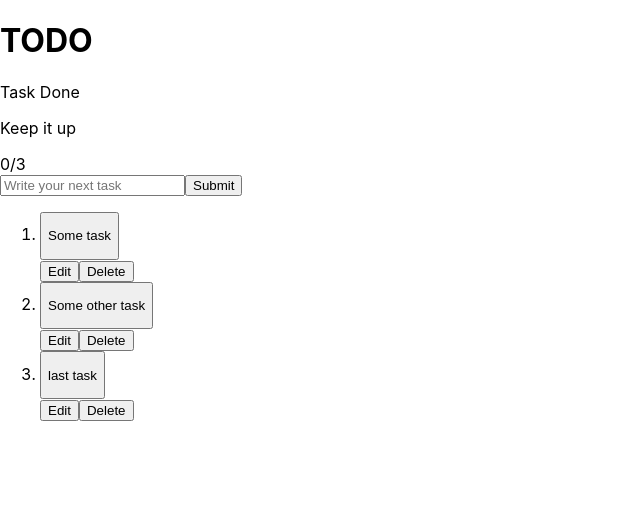
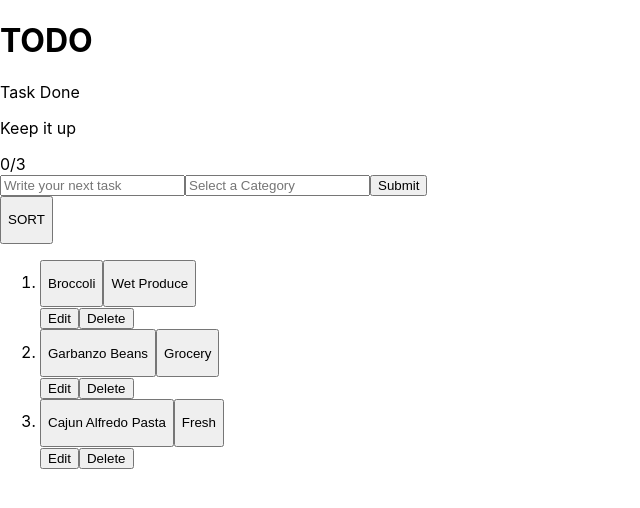
Before and after one commit to sumawav/grocery-list, a React (Create React App) app: page / in a window 1280 px wide. Shown: the top 508 px of the page, without its empty margins (0-640 px from the left). Built offline with nearby package versions, Linux system fonts and the light colour scheme.

Commit message:
adds category and sorting

```diff
--- a/src/App.js
+++ b/src/App.js
@@ -11,22 +11,22 @@ import TODOList from "./TODOList";
 function App() {
 	const [todos, setTodos] = React.useState([
 		{
-			title: "Some task",
+			title: "Broccoli",
 			id: window.self.crypto.randomUUID(),
 			is_completed: false,
-			category: "",
+			category: "Wet Produce",
 		},
 		{
-			title: "Some other task",
+			title: "Garbanzo Beans",
 			id: window.self.crypto.randomUUID(),
 			is_completed: false,
-			category: "",
+			category: "Grocery",
 		},
 		{
-			title: "last task",
+			title: "Cajun Alfredo Pasta",
 			id: window.self.crypto.randomUUID(),
 			is_completed: false,
-			category: "",
+			category: "Fresh",
 		},
 	]);
 
--- a/src/Form.jsx
+++ b/src/Form.jsx
@@ -5,12 +5,15 @@ function Form({ todos, setTodos }) {
 		event.preventDefault();
 
 		const text = event.target.todo.value;
+		const category = event.target.category.value || null;
+
 		if (text === "") return;
 
 		const newTodo = {
 			title: event.target.todo.value,
 			id: window.self.crypto.randomUUID(),
 			is_completed: false,
+			category: category || null,
 		};
 		setTodos([...todos, newTodo]);
 
@@ -27,6 +30,14 @@ function Form({ todos, setTodos }) {
 					placeholder="Write your next task"
 				/>
 			</label>
+			<label htmlFor="category">
+				<input
+					type="text"
+					name="category"
+					id="category"
+					placeholder="Select a Category"
+				/>
+			</label>
 			<button type="submit">
 				<span className="visually-hidden">Submit</span>
 			</button>
--- a/src/TODOList.jsx
+++ b/src/TODOList.jsx
@@ -2,14 +2,27 @@
 import React from "react";
 
 function TODOList({ todos, setTodos }) {
+	const [isSorted, setSorted] = React.useState(false);
+
 	const handleDeleteTodo = (id) => {
 		const newTodos = todos.filter((todo) => todo.id !== id);
 		setTodos(newTodos);
 	};
+	const handleToggleSort = () => setSorted((pSort) => !pSort);
+	const alphabetic = (a, b) => (a.category < b.category ? -1 : 1);
+
 	return (
+		<div>
+			<div className="todo_items_left">
+				<button onClick={handleToggleSort}>
+					<p>{isSorted ? "UNSORT" : "SORT"}</p>
+				</button>
+			</div>
 			<ol className="todo_list">
 				{todos && todos.length > 0
-				? todos?.map((item, index) => (
+					? todos
+							?.toSorted(isSorted ? alphabetic : undefined)
+							.map((item, index) => (
 								<Item
 									key={index}
 									item={item}
@@ -19,6 +32,7 @@ function TODOList({ todos, setTodos }) {
 							))
 					: null}
 			</ol>
+		</div>
 	);
 }
 
@@ -65,12 +79,20 @@ function Item({ item, setTodos, handleDeleteTodo }) {
 					</button>
 				</form>
 			) : (
+				<div className="todo_items_left">
 					<button
 						onClick={() => handleToggleTodo(item.id)}
-					className="todo_items_left"
+						// className="todo_items_left"
 					>
 						<p>{item?.title}</p>
 					</button>
+					<button
+						onClick={() => {}}
+						// className="todo_items_left"
+					>
+						<p>{item?.category || "uncategorized"}</p>
+					</button>
+				</div>
 			)}
 			<div className="todo_items_right">
 				<span>{item.is_completed ? "COMPLETE" : ""}</span>
```
Lines whose indentation alone changed are shown as unchanged.
